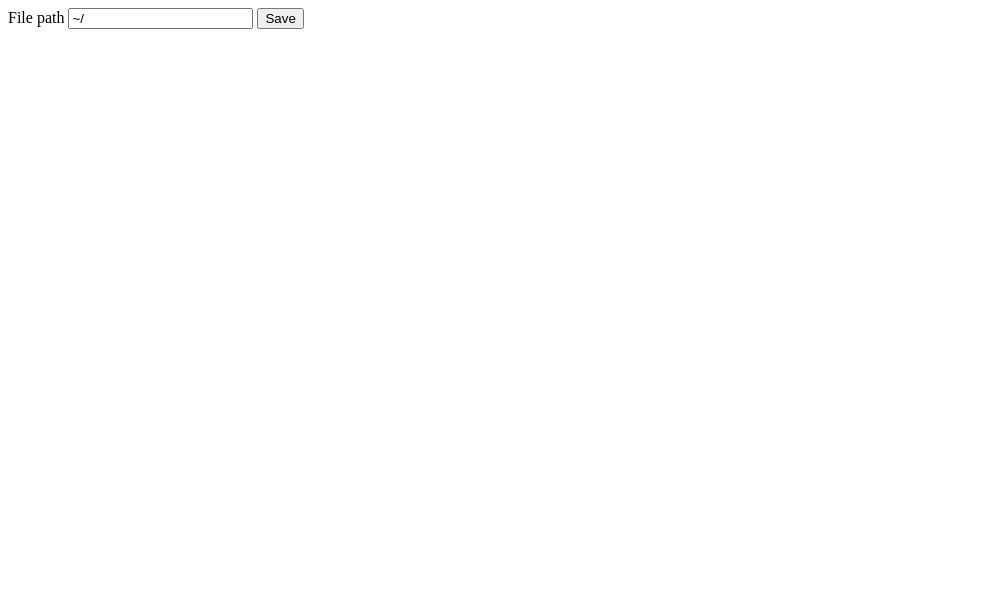
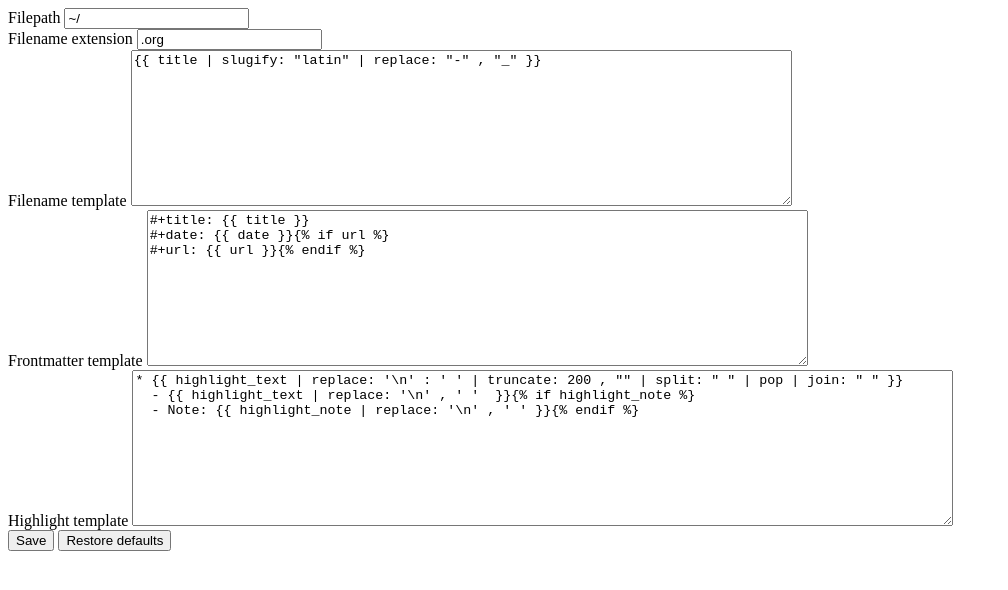
Before and after one commit to lucasmyers97/note-capture-extension, a browser extension: page add-on/options.html in a window 1280 px wide. Shown: the whole page, without its empty margins (0-1008 px from the left). Drawn offline with Linux system fonts and the light colour scheme.

Commit message:
Added options + defaults for all templates

```diff
--- a/add-on/options.html
+++ b/add-on/options.html
@@ -6,8 +6,13 @@
 
   <body>
     <form>
-      <label>File path <input type="text" id="filepath" name="filepath" /></label>
+      <label>Filepath <input type="text" id="filepath" name="filepath" /></label><br>
+      <label>Filename extension <input type="text" id="filename_extension" name="filename_extension"/></label><br>
+      <label>Filename template <textarea type="text" id="filename_template" name="filename_template" rows="10" cols="80"></textarea></label><br>
+      <label>Frontmatter template <textarea type="text" id="frontmatter_template" name="frontmatter_template" rows="10" cols="80"></textarea></label><br>
+      <label>Highlight template <textarea type="text" id="highlight_template" name="highlight_template" rows="10" cols="100"></textarea></label><br>
       <button type="submit">Save</button>
+      <button type="reset">Restore defaults</button>
     </form>
 
     <script src="options.js"></script>
--- a/add-on/options.js
+++ b/add-on/options.js
@@ -1,18 +1,48 @@
+const filepath_default = '~/';
+const filename_extension_default = '.org';
+const filename_template_default = '{{ title | slugify: "latin" | replace: "-" , "_" }}';
+const frontmatter_template_default = `#+title: {{ title }}
+#+date: {{ date }}{% if url %}
+#+url: {{ url }}{% endif %}`;
+const highlight_template_default = `* {{ highlight_text | replace: '\\n' : ' ' | truncate: 200 , "" | split: " " | pop | join: " " }}
+  - {{ highlight_text | replace: '\\n' , ' '  }}{% if highlight_note %}
+  - Note: {{ highlight_note | replace: '\\n' , ' ' }}{% endif %}`;
+const option_defaults = {
+    filepath: filepath_default,
+    filename_extension: filename_extension_default,
+    filename_template: filename_template_default,
+    frontmatter_template: frontmatter_template_default,
+    highlight_template: highlight_template_default,
+};
+const query = (id) => {
+    return document.querySelector(id);
+};
 function saveOptions(e) {
     e.preventDefault();
-    browser.storage.sync.set({
-        filepath: document.querySelector("#filepath").value,
-    });
+    let options_storage = Object.create(option_defaults);
+    for (const key in option_defaults) {
+        options_storage[key] = query("#" + key).value;
+    }
+    browser.storage.sync.set(options_storage);
 }
 function restoreOptions() {
     function setCurrentChoice(result) {
-        document.querySelector("#filepath").value = result.filepath || "~/";
+        let key;
+        for (key in option_defaults) {
+            query("#" + key).value = result[key] || option_defaults[key];
+        }
     }
     function onError(error) {
         console.log(`Error: ${error}`);
     }
-    let getting = browser.storage.sync.get("filepath");
+    let getting = browser.storage.sync.get(option_defaults);
     getting.then(setCurrentChoice, onError);
+}
+function revertDefaultOptions(e) {
+    e.preventDefault();
+    browser.storage.sync.set(option_defaults);
+    restoreOptions();
 }
 document.addEventListener("DOMContentLoaded", restoreOptions);
 document.querySelector("form").addEventListener("submit", saveOptions);
+document.querySelector("form").addEventListener("reset", revertDefaultOptions);
```
Also changed, not shown: add-on/options.ts (+41 -5 lines).
